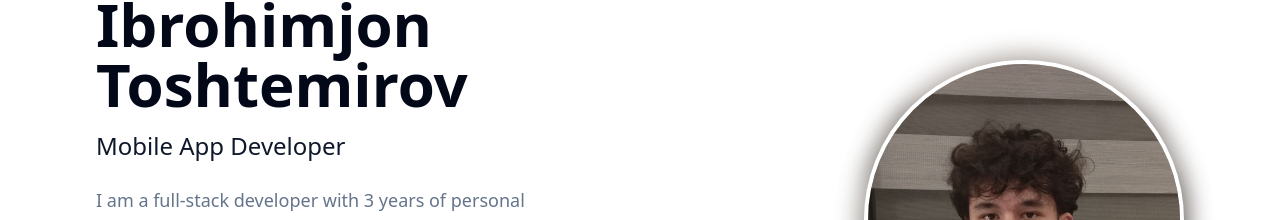
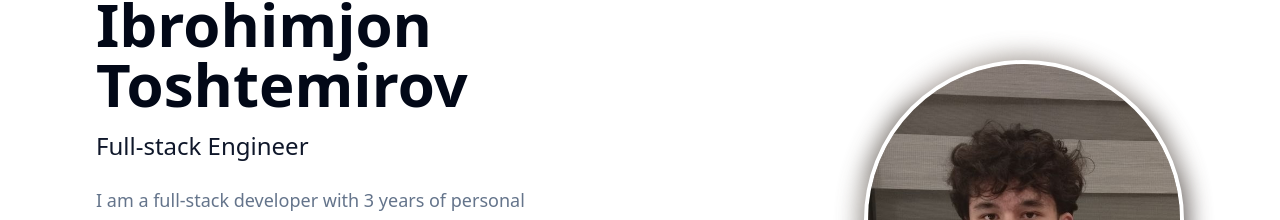
Before and after one commit to IBO-Umbrel/ibo-umbrels-portfolio, a React (Vite) app: page / in a window 1280 px wide. Shown: the part 276-496 px from the top of the page. Built offline with nearby package versions, Linux system fonts and the light colour scheme.

Commit message:
fix: simplify role handling in HeroSection component

```diff
--- a/src/components/HeroSection.tsx
+++ b/src/components/HeroSection.tsx
@@ -1,4 +1,3 @@
-import React, { useState, useEffect } from "react";
 import { motion } from "framer-motion";
 import { Button } from "@/components/ui/button";
 import { Avatar, AvatarImage, AvatarFallback } from "@/components/ui/avatar";
@@ -6,7 +5,7 @@ import { Mail, Phone, Github, ExternalLink } from "lucide-react";
 
 interface HeroSectionProps {
   name?: string;
-  roles?: string[];
+  role?: string;
   bio?: string;
   email?: string;
   phone?: string;
@@ -17,7 +16,7 @@ interface HeroSectionProps {
 
 const HeroSection = ({
   name = "Ibrohimjon Toshtemirov",
-  roles = ["Full-stack Engineer", "Web Developer", "Mobile App Developer"],
+  role = "Full-stack Engineer",
   bio = "I am a full-stack developer with 3 years of personal experience. I build web, mobile, and desktop applications using tools like React.js, Expo, Express.js, and more. I'm currently studying Software Engineering at Millat Umidi University.",
   email = "ibo.umbrella@gmail.com",
   phone = "+998951309955",
@@ -25,15 +24,6 @@ const HeroSection = ({
   github = "https://github.com/IBO-Umbrel",
   avatarUrl = "/me.jpg",
 }: HeroSectionProps) => {
-  const [currentRoleIndex, setCurrentRoleIndex] = useState(0);
-
-  useEffect(() => {
-    const interval = setInterval(() => {
-      setCurrentRoleIndex((prevIndex) => (prevIndex + 1) % roles.length);
-    }, 3000);
-
-    return () => clearInterval(interval);
-  }, [roles.length]);
 
   return (
     <section className="min-h-screen flex flex-col justify-center items-center py-16 px-4 md:px-8 lg:px-16 bg-background">
@@ -56,13 +46,14 @@ const HeroSection = ({
           >
             <motion.h2
               className="text-xl md:text-2xl text-primary font-medium"
-              key={currentRoleIndex}
-              initial={{ opacity: 0, y: 10 }}
-              animate={{ opacity: 1, y: 0 }}
-              exit={{ opacity: 0, y: -10 }}
-              transition={{ duration: 0.3 }}
+              // key={currentRoleIndex}
+              // initial={{ opacity: 0, y: 10 }}
+              // animate={{ opacity: 1, y: 0 }}
+              // exit={{ opacity: 0, y: -10 }}
+              // transition={{ duration: 0.3 }}
             >
-              {roles[currentRoleIndex]}
+              {/* {roles[currentRoleIndex]} */}
+              {role}
             </motion.h2>
           </motion.div>
 
```
